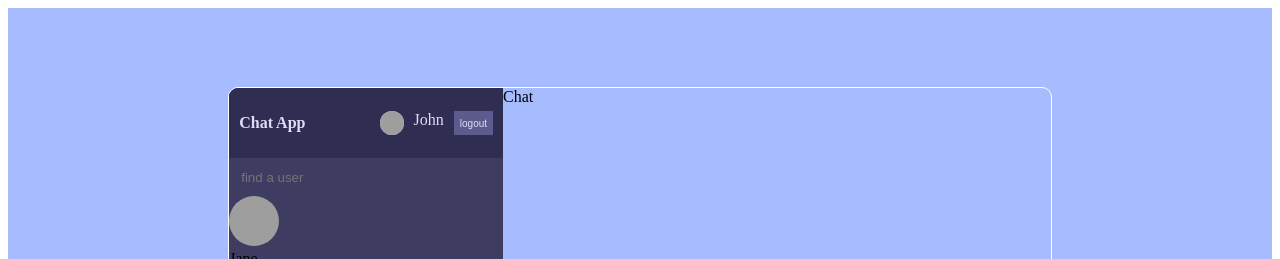
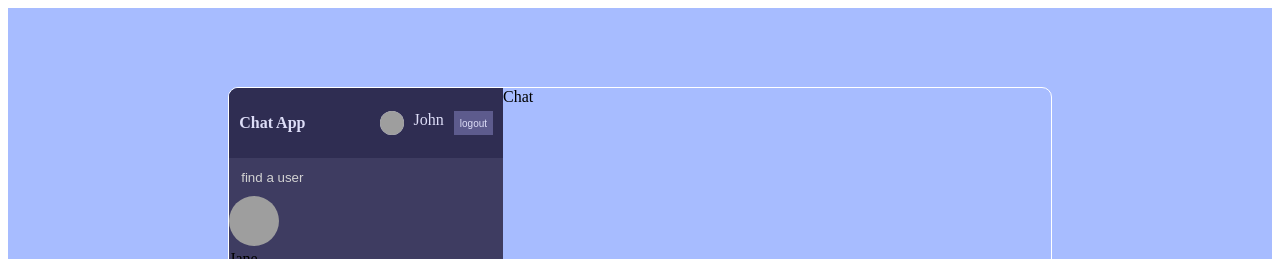
Before and after one commit to Patrick-Ngige/Chat-App, a React (Create React App) app: page / in a window 1280 px wide. Shown: the top 259 px of the page. Built offline with nearby package versions, Linux system fonts and the light colour scheme; grey boxes are pictures that could not be loaded.

Commit message:
styling the sidebar input

```diff
--- a/src/styles.scss
+++ b/src/styles.scss
@@ -134,6 +134,10 @@
                         border: none;
                         color: white;
                         outline: none;
+
+                        &::placeholder{
+                            color: lightgray;
+                        }
                     }
             }
 
```
